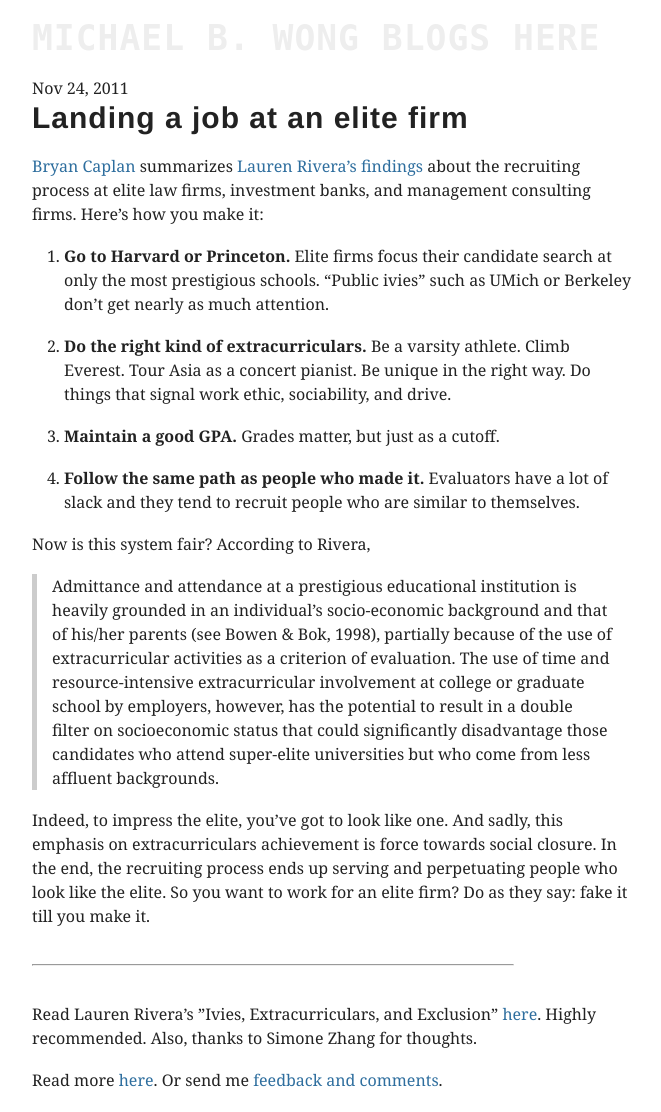
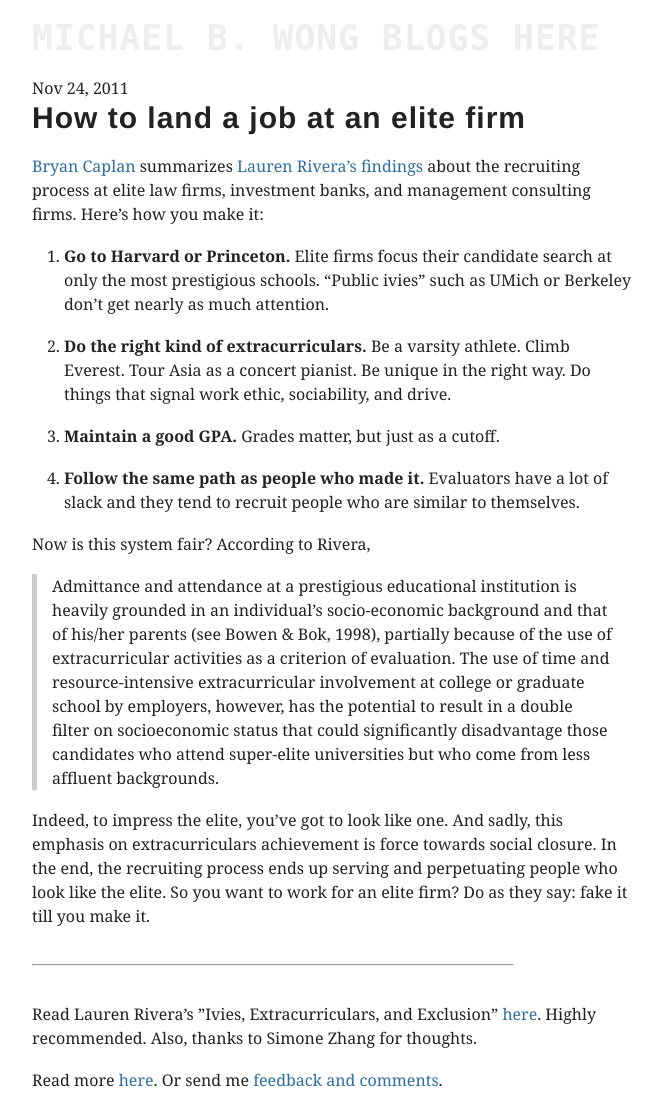
Before and after one commit to mbwong/mbwong.github.com, a Jekyll site: the page built from _posts/2011-11-24-so-you-want-to-work-for-an-elite-firm.md, in a window 1280 px wide. Shown: the whole page, without its empty margins (308-969 px from the left). Built offline with Jekyll 4.4.1, drawn with Linux system fonts in a browser that asks for light colours.

Commit message:
Update 2011-11-24-so-you-want-to-work-for-an-elite-firm.md

```diff
--- a/_posts/2011-11-24-so-you-want-to-work-for-an-elite-firm.md
+++ b/_posts/2011-11-24-so-you-want-to-work-for-an-elite-firm.md
@@ -1,9 +1,9 @@
 ---
 tags: career
-title: Landing a job at an elite firm
+title: How to land a job at an elite firm
 layout: post
 ---
-# Landing a job at an elite firm
+# How to land a job at an elite firm
 
 [Bryan
 Caplan](http://econlog.econlib.org/archives/2011/11/how_elite_firms.html)
```
